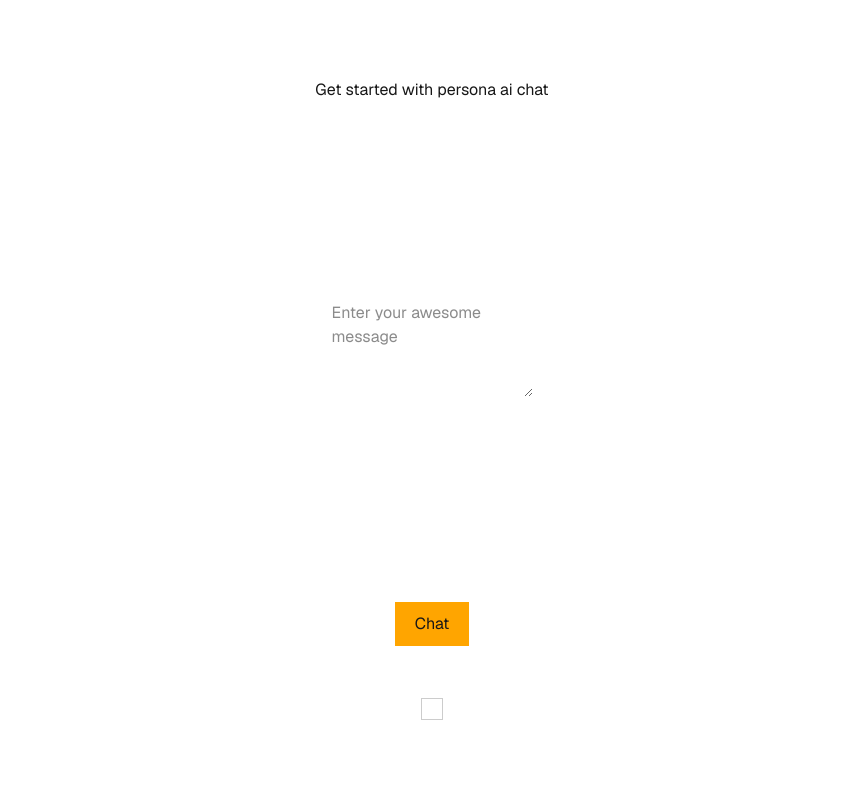
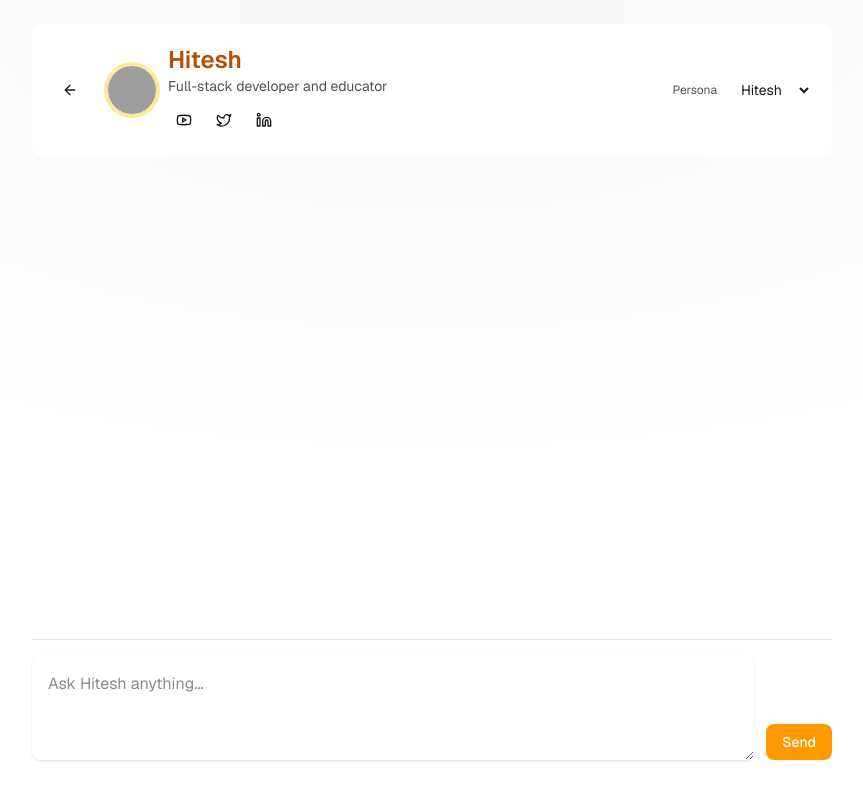
Before and after one commit to BrewHub42/Persona-AI-Chat, a Next.js app: page /chats in a window 1280 px wide. Shown: the whole page, without its empty margins (208-1071 px from the left). Built offline with nearby package versions, Linux system fonts and the light colour scheme; grey boxes are pictures that could not be loaded.

Commit message:
Refactor Chats component to improve persona handling and UI layout

```diff
--- a/app/chats/page.js
+++ b/app/chats/page.js
@@ -1,82 +1,171 @@
 "use client";
-import React, { useState } from "react";
+import React, { useMemo, useState } from "react";
+import { usePathname, useRouter, useSearchParams } from "next/navigation";
+import { personas, getPersonaById } from "../personas.js";
+import { Youtube, Twitter, Linkedin, ArrowLeft } from "lucide-react";
 
-export default function chats() {
+export default function Chats() {
+  const searchParams = useSearchParams();
+  const router = useRouter();
+  const pathname = usePathname();
+
+  const personaId = searchParams.get("persona") || personas[0].id;
+  const activePersona = useMemo(() => getPersonaById(personaId), [personaId]);
+
   const [message, setMessage] = useState("");
-  const [streaming, setStreaming] = useState("");
+  const [streaming, setStreaming] = useState(false);
   const [streamResponse, setStreamResponse] = useState("");
+  const [lastUserMsg, setLastUserMsg] = useState("");
+
+  const handlePersonaChange = (id) => {
+    const params = new URLSearchParams(searchParams.toString());
+    params.set("persona", id);
+    router.replace(`${pathname}?${params.toString()}`);
+    setMessage("");
+    setLastUserMsg("");
+    setStreamResponse("");
+    setStreaming(false);
+  };
 
   const handleStreamChat = async () => {
-    // setLoading(true)
+    const text = message.trim();
+    if (!text || streaming) return;
+    setLastUserMsg(text);
+    setMessage("");
     setStreaming(true);
     setStreamResponse("");
 
     try {
       const res = await fetch("/api/chat", {
         method: "POST",
-        headers: {
-          "Content-Type": "application/json",
-        },
-        body: JSON.stringify({ message }),
+        headers: { "Content-Type": "application/json" },
+        body: JSON.stringify({ message: text, persona: activePersona.id }),
       });
 
       const reader = res.body.getReader();
-
       const decoder = new TextDecoder();
 
       while (true) {
         const { done, value } = await reader.read();
         if (done) break;
-
         const chunk = decoder.decode(value);
-
         const lines = chunk.split("\n\n");
-
         for (const line of lines) {
           if (line.startsWith("data: ")) {
             const data = JSON.parse(line.slice(6));
-
             setStreamResponse((prev) => prev + data.content);
           }
         }
       }
     } catch (error) {
-      setStreamResponse("Error: " + error.message);
+      setStreamResponse("Error: " + (error?.message || String(error)));
     }
 
     setStreaming(false);
   };
 
   return (
-    <div className="font-sans grid grid-rows-[20px_1fr_20px] items-center justify-items-center min-h-screen p-8 pb-20 gap-16 sm:p-20">
-      <h1>Get started with persona ai chat</h1>
+    <main className="min-h-screen font-sans flex flex-col bg-[radial-gradient(80%_60%_at_50%_0%,rgba(0,0,0,0.03),transparent)] dark:bg-[radial-gradient(80%_60%_at_50%_0%,rgba(255,255,255,0.06),transparent)]">
+      <section className="mx-auto max-w-4xl w-full flex-1 flex flex-col px-6 sm:px-12 py-6">
+        <header className={`rounded-xl app-border ${activePersona.accent.border} p-4 sm:p-5 bg-background`}>
+          <div className="flex items-center justify-between gap-4">
+            <div className="flex items-center gap-3">
+              <button
+                onClick={() => router.back()}
+                className="mr-2 inline-flex h-9 w-9 items-center justify-center rounded-full app-border hover:bg-neutral-100 dark:hover:bg-neutral-900 transition"
+                aria-label="Back"
+              >
+                <ArrowLeft className="h-4 w-4" />
+              </button>
+              <span className={`h-12 w-12 rounded-full ring-4 ${activePersona.accent.ring} overflow-hidden transition-transform duration-300`}>
+                <img src={activePersona.avatar} alt={`${activePersona.name} avatar`} className="h-12 w-12 object-cover" />
+              </span>
               <div>
+                <h1 className={`text-xl sm:text-2xl font-semibold ${activePersona.accent.text}`}>{activePersona.name}</h1>
+                <p className="text-sm text-neutral-600 dark:text-neutral-300">{activePersona.tagline}</p>
+                <div className="mt-2 flex flex-wrap gap-2">
+                  {activePersona.socials.map((s) => {
+                    const Icon = s.label === "YouTube" ? Youtube : s.label === "X/Twitter" ? Twitter : s.label === "LinkedIn" ? Linkedin : null;
+                    return (
+                      <a
+                        key={s.href}
+                        href={s.href}
+                        target="_blank"
+                        rel="noopener noreferrer"
+                        className="inline-flex h-8 w-8 items-center justify-center rounded-full app-border hover:bg-neutral-100 dark:hover:bg-neutral-900 transition"
+                        aria-label={s.label}
+                      >
+                        {Icon ? <Icon className="h-4 w-4" /> : <span className="text-[10px]">{s.label}</span>}
+                      </a>
+                    );
+                  })}
+                </div>
+              </div>
+            </div>
+            <div className="flex items-center gap-2">
+              <label htmlFor="persona" className="text-xs text-neutral-600 dark:text-neutral-300">Persona</label>
+              <select
+                id="persona"
+                className="rounded-md app-border bg-background px-3 py-2 text-sm focus:outline-none focus:ring-2 focus:ring-neutral-400"
+                value={personaId}
+                onChange={(e) => handlePersonaChange(e.target.value)}
+                disabled={streaming}
+              >
+                {personas.map((p) => (
+                  <option key={p.id} value={p.id}>{p.name}</option>
+                ))}
+              </select>
+            </div>
+          </div>
+        </header>
+
+        <div className="mt-6 flex-1 overflow-y-auto">
+          <div className="flex flex-col gap-4">
+            {lastUserMsg && (
+              <div className="flex justify-end">
+                <div className="max-w-[80%] rounded-2xl bg-neutral-800 text-white px-4 py-3 shadow-sm">
+                  {lastUserMsg}
+                </div>
+              </div>
+            )}
+
+            {streaming || streamResponse ? (
+              <div className="flex items-start gap-3">
+                <img src={activePersona.avatar} alt="persona" className="h-8 w-8 rounded-full object-cover" />
+                <div className="max-w-[80%] rounded-2xl bg-neutral-100 dark:bg-neutral-900 px-4 py-3 shadow-sm whitespace-pre-wrap">
+                  {streamResponse}
+                </div>
+              </div>
+            ) : null}
+          </div>
+        </div>
+
+        <div className="sticky bottom-0 left-0 right-0 mt-6 bg-background/80 backdrop-blur supports-[backdrop-filter]:bg-background/60 border-t border-neutral-200 dark:border-neutral-800">
+          <div className="py-4 flex items-end gap-3">
             <textarea
               value={message}
               onChange={(e) => setMessage(e.target.value)}
-          placeholder="Enter your awesome message"
-          rows={4}
-          style={{ width: "100%", marginBottom: "10px" }}
+              onKeyDown={(e) => {
+                if (e.key === "Enter" && !e.shiftKey && !e.nativeEvent.isComposing) {
+                  e.preventDefault();
+                  handleStreamChat();
+                }
+              }}
+              placeholder={`Ask ${activePersona.name.split(" ")[0]} anything...`}
+              rows={3}
+              className="w-full rounded-lg app-border bg-background p-4 text-base shadow-sm focus:outline-none focus:ring-2 focus:ring-neutral-400"
+              disabled={streaming}
             />
-      </div>
-      <div>
             <button
               onClick={handleStreamChat}
-          style={{ padding: "10px 20px", backgroundColor: "orange" }}
+              className={`shrink-0 rounded-lg px-4 py-2 text-sm font-medium ${activePersona.accent.button}`}
+              disabled={!message.trim() || streaming}
             >
-          {streaming ? "Loading..." : "Chat"}
+              {streaming ? "Sending..." : "Send"}
             </button>
           </div>
-      <div
-        style={{
-          border: "1px solid #ccc",
-          padding: "10px",
-          whiteSpace: "pre-wrap",
-          fontSize: "28px"
-        }}
-      >
-        {streamResponse}
         </div>
-    </div>
+      </section>
+    </main>
   );
 }
```
Lines whose indentation alone changed are shown as unchanged.
